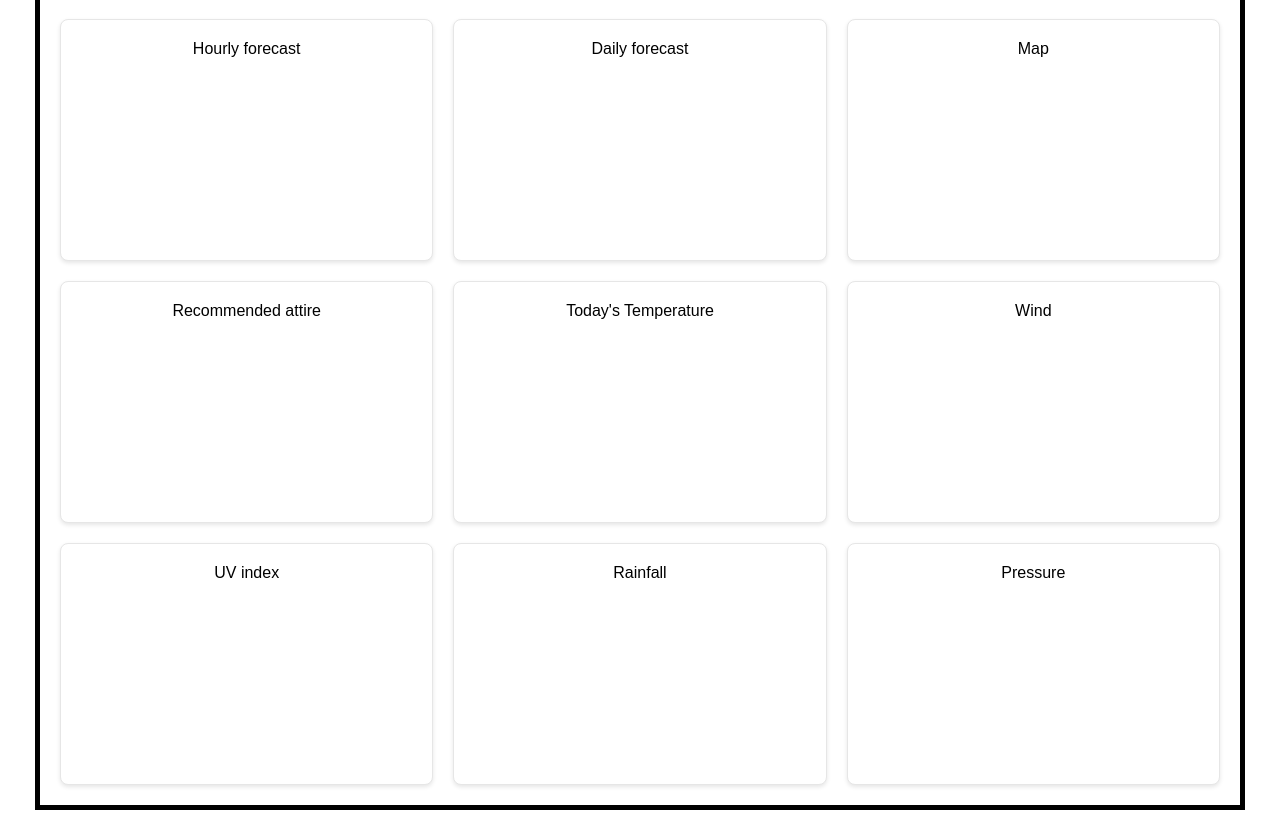
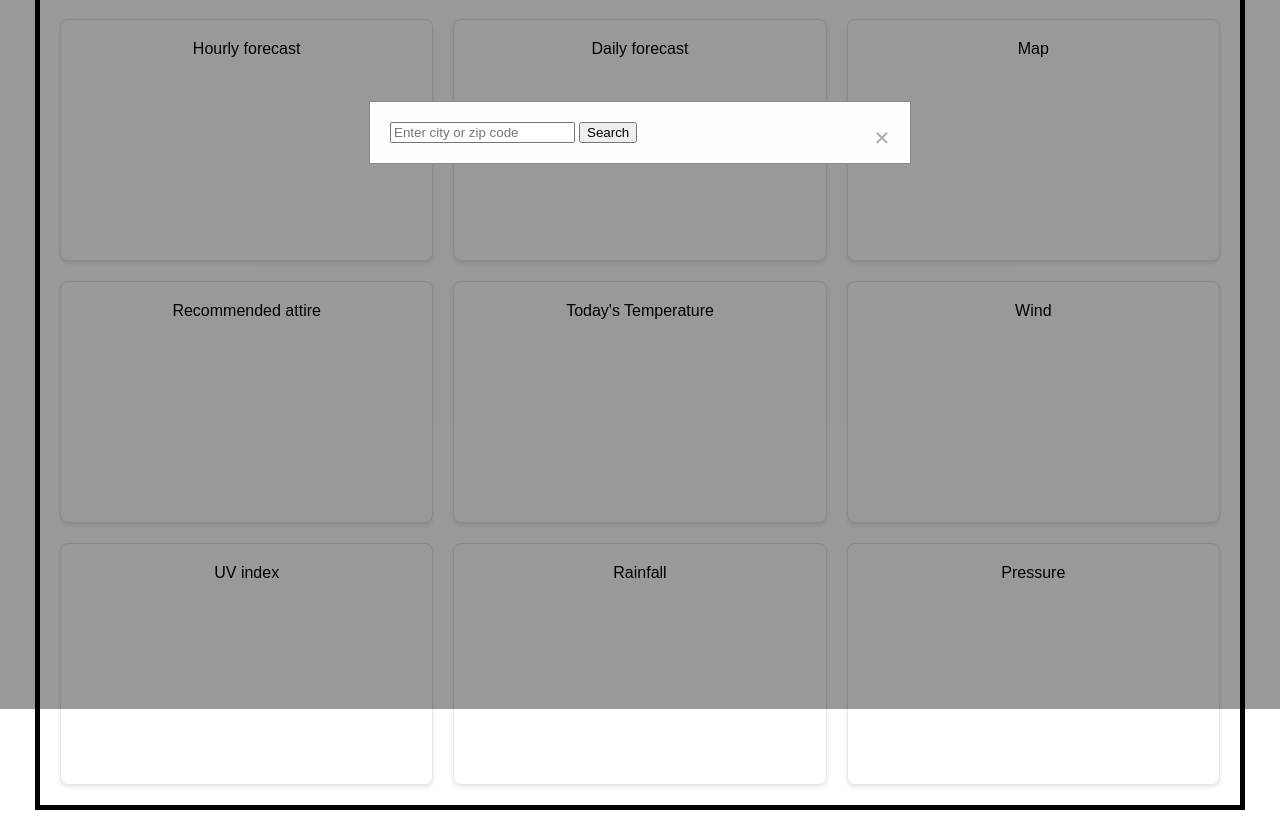
Before and after one commit to tereda92/weather_dashboard, a plain HTML site: page index.html in a window 1280 px wide. Both pictures are taken after a click on the button 1130 px from the left and 51 px from the top of the page. Shown: the part 91-909 px from the top of the page. Drawn offline with Linux system fonts and the light colour scheme.

Commit message:
Modal Added

```diff
--- a/index.html
+++ b/index.html
@@ -11,7 +11,7 @@
         <header class="weather-dashboard__header">
             <h1 class="weather-dashboard__title">San Francisco, CA</h1>
             <button class="weather-dashboard__refresh-button">
-                <img src="icons\location-svgrepo-com.svg" alt="Refresh Location">
+                <img src="icons/location-svgrepo-com.svg" alt="Refresh Location">
             </button>
         </header>
         <main class="weather-dashboard__main">
@@ -28,6 +28,15 @@
             </section>
         </main>
     </div>
+    <div id="searchModal" class="modal">
+        <div class="modal-content">
+            <span class="close-button">&times;</span>
+            <form id="locationForm" class="search__form">
+                <input type="text" id="locationInput" placeholder="Enter city or zip code">
+                <button type="submit">Search</button>
+            </form>
+        </div>
+    </div>
     <script src="script.js"></script>
 </body>
 </html>
--- a/script.js
+++ b/script.js
@@ -1,3 +1,13 @@
+document.addEventListener('DOMContentLoaded', function() {
+    const form = document.querySelector('.search__form');
+    form.addEventListener('submit', handleSubmit);
+
+    const refreshButton = document.querySelector('.weather-dashboard__refresh-button');
+    refreshButton.addEventListener('click', openSearchModal);
+
+    const closeButton = document.querySelector('.close-button');
+    closeButton.addEventListener('click', closeModal);
+
     function fetchWeatherData(city) {
         console.log("Fetching weather data for", city);
     }
@@ -13,60 +23,28 @@ function handleSubmit(event) {
         }
     }
 
-const form = document.querySelector('.search__form');
-form.addEventListener('submit', handleSubmit);
-
-
-function fetchHourlyForecast() {
-
+    function openSearchModal() {
+        document.getElementById('searchModal').style.display = 'block';
     }
 
-
-  function fetchDailyForecast() {
-
+    function closeModal() {
+        document.getElementById('searchModal').style.display = 'none';
     }
 
-
-  function fetchMapData() {
-
-  }
-
-
-  function fetchAttireRecommendation() {
-
-  }
-
-
-  function fetchCurrentTemperature() {
-
-  }
-
-
-  function fetchWindData() {
-
-  }
-
-
-  function fetchUVIndex() {
-
-  }
-
-
-  function fetchRainfallData() {
-
-  }
-
-
-  function fetchPressureData() {
-
-  }
-
+    function fetchHourlyForecast() {}
+    function fetchDailyForecast() {}
+    function fetchMapData() {}
+    function fetchAttireRecommendation() {}
+    function fetchCurrentTemperature() {}
+    function fetchWindData() {}
+    function fetchUVIndex() {}
+    function fetchRainfallData() {}
+    function fetchPressureData() {}
 
     function updateDashboard() {
         fetchHourlyForecast();
         fetchDailyForecast();
-
     }
 
-
-  document.addEventListener('DOMContentLoaded', updateDashboard);
+    updateDashboard();
+});
--- a/style.css
+++ b/style.css
@@ -27,9 +27,9 @@
     cursor: pointer;
 }
 
-    .weather-dashboard__refresh-button img {
-        width: 40px;
-        height: auto;
+.weather-dashboard__refresh-button img {
+    width: 40px;
+    height: auto;
 }
 
 .search-form__input,
@@ -53,3 +53,38 @@
     padding: 20px;
     height: 200px;
 }
+
+.modal {
+    display: none;
+    position: fixed;
+    z-index: 1;
+    left: 0;
+    top: 0;
+    width: 100%;
+    height: 100%;
+    overflow: auto;
+    background-color: rgba(0,0,0,0.4);
+}
+
+.modal-content {
+    background-color: #fefefe;
+    margin: 15% auto;
+    padding: 20px;
+    border: 1px solid #888;
+    width: 80%;
+    max-width: 500px;
+}
+
+.close-button {
+    color: #aaa;
+    float: right;
+    font-size: 28px;
+    font-weight: bold;
+}
+
+.close-button:hover,
+.close-button:focus {
+    color: black;
+    text-decoration: none;
+    cursor: pointer;
+}
```
Lines whose indentation alone changed are shown as unchanged.
